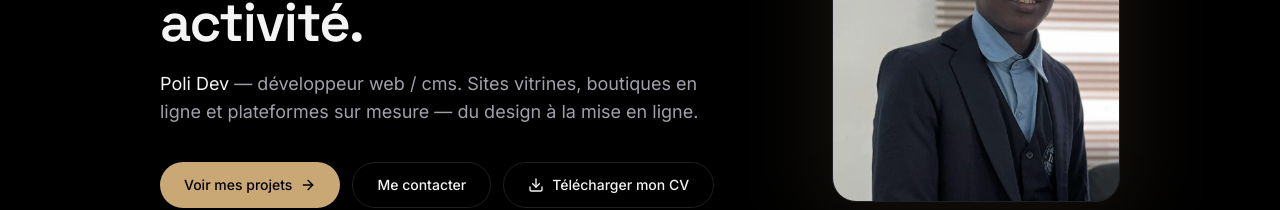
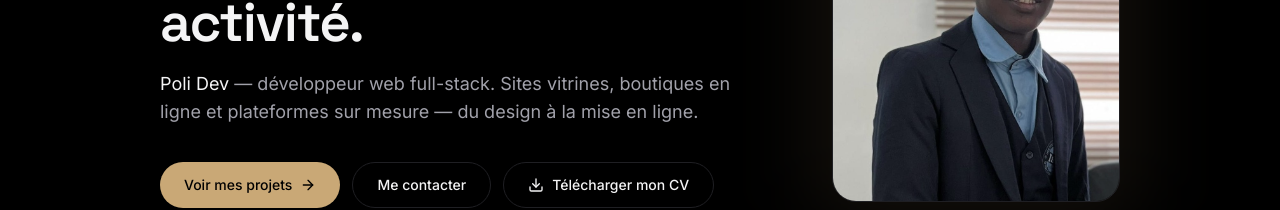
Before and after one commit to poli-jpg/poli-dev-portfolio, a Next.js app: page / in a window 1280 px wide. Shown: the part 401-611 px from the top of the page. Built offline with nearby package versions, Linux system fonts and the light colour scheme.

Commit message:
profile developpeur web full-stack

```diff
--- a/src/data/profile.ts
+++ b/src/data/profile.ts
@@ -2,7 +2,7 @@
 export const profile = {
   name: "Poli Dev",
   firstName: "Amadou Sy",
-  role: "Développeur web / CMS",
+  role: "Développeur web full-stack",
   headline:
     "Je crée des sites et des applications web qui font avancer votre activité.",
   tagline:
```
